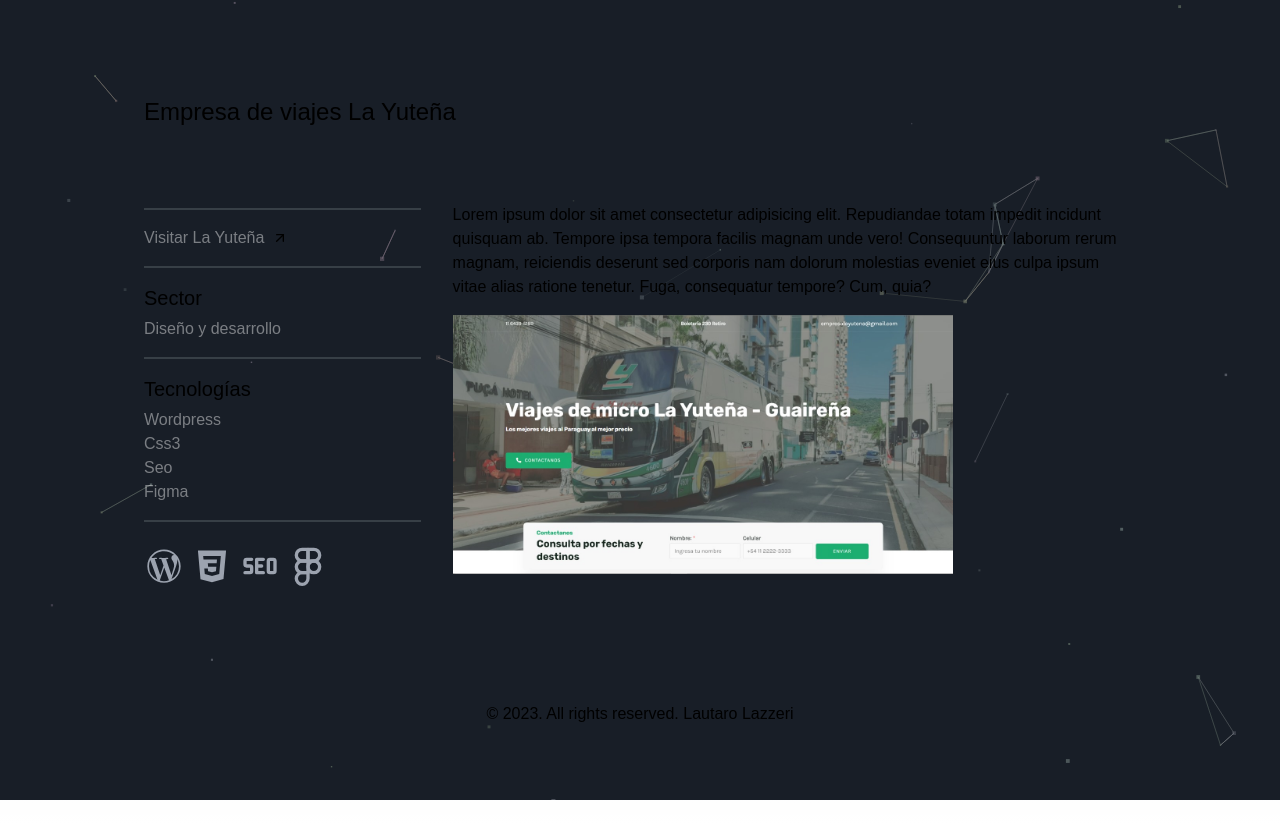
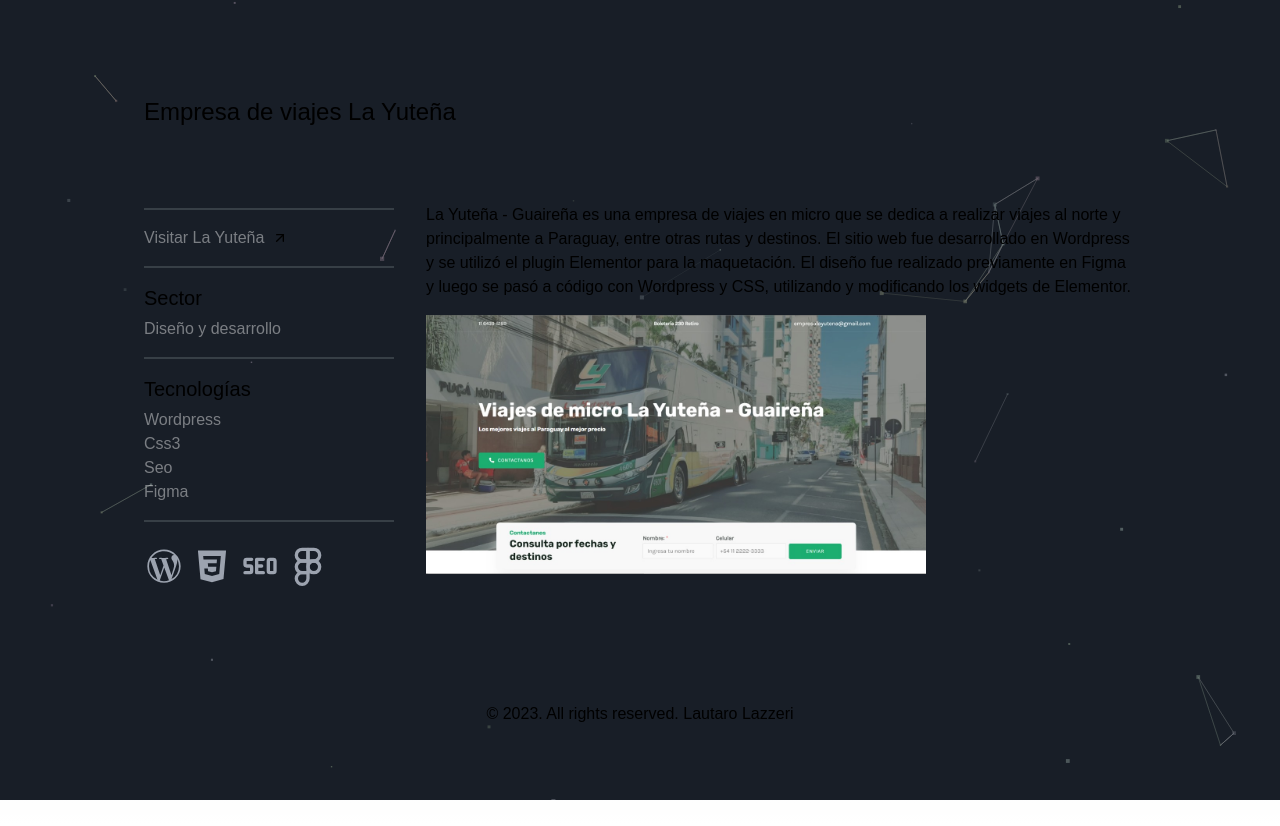
Before and after one commit to lautarolazzeri/lautaro-lazzeri, a Next.js app: page /portfolio/layutena in a window 1280 px wide. Built offline with nearby package versions, Linux system fonts and the light colour scheme.

Commit message:
la yuteña

```diff
--- a/pages/portfolio/layutena.jsx
+++ b/pages/portfolio/layutena.jsx
@@ -49,7 +49,11 @@
         </div>
       </div>
       <div className='md:ml-8 nomt'>
-        <p>Lorem ipsum dolor sit amet consectetur adipisicing elit. Repudiandae totam impedit incidunt quisquam ab. Tempore ipsa tempora facilis magnam unde vero! Consequuntur laborum rerum magnam, reiciendis deserunt sed corporis nam dolorum molestias eveniet eius culpa ipsum vitae alias ratione tenetur. Fuga, consequatur tempore? Cum, quia?</p>
+        <p>
+
+          La Yuteña - Guaireña es una empresa de viajes en micro que se dedica a realizar viajes al norte y principalmente a Paraguay, entre otras rutas y destinos. El sitio web fue desarrollado en Wordpress y se utilizó el plugin Elementor para la maquetación. El diseño fue realizado previamente en Figma y luego se pasó a código con Wordpress y CSS, utilizando y modificando los widgets de Elementor.
+
+        </p>
         <Image src='/yutena.jpg' width={500} height={300} alt='La Yuteña' className='mt-5 strange-padding'  />
       </div>
   </div>
```
